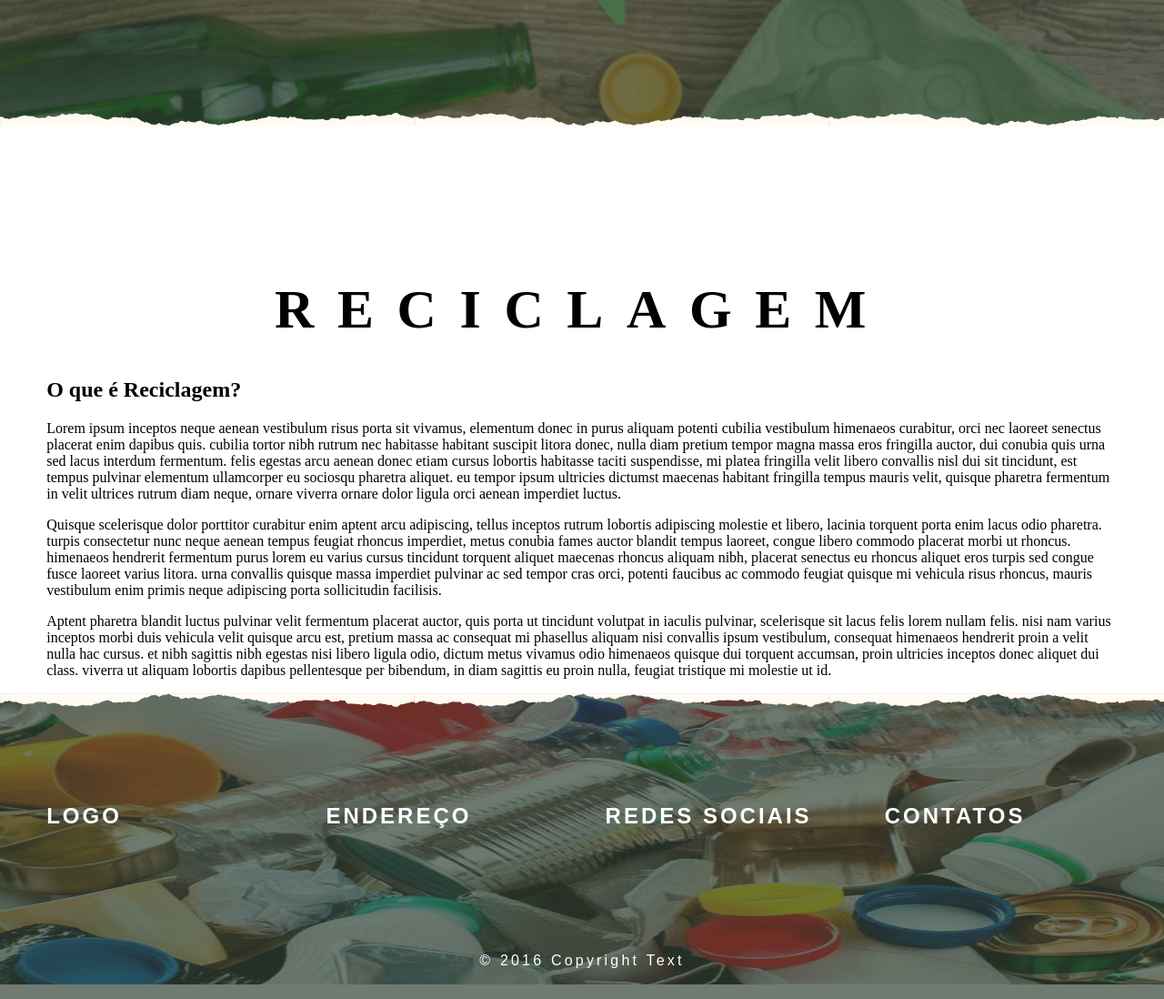
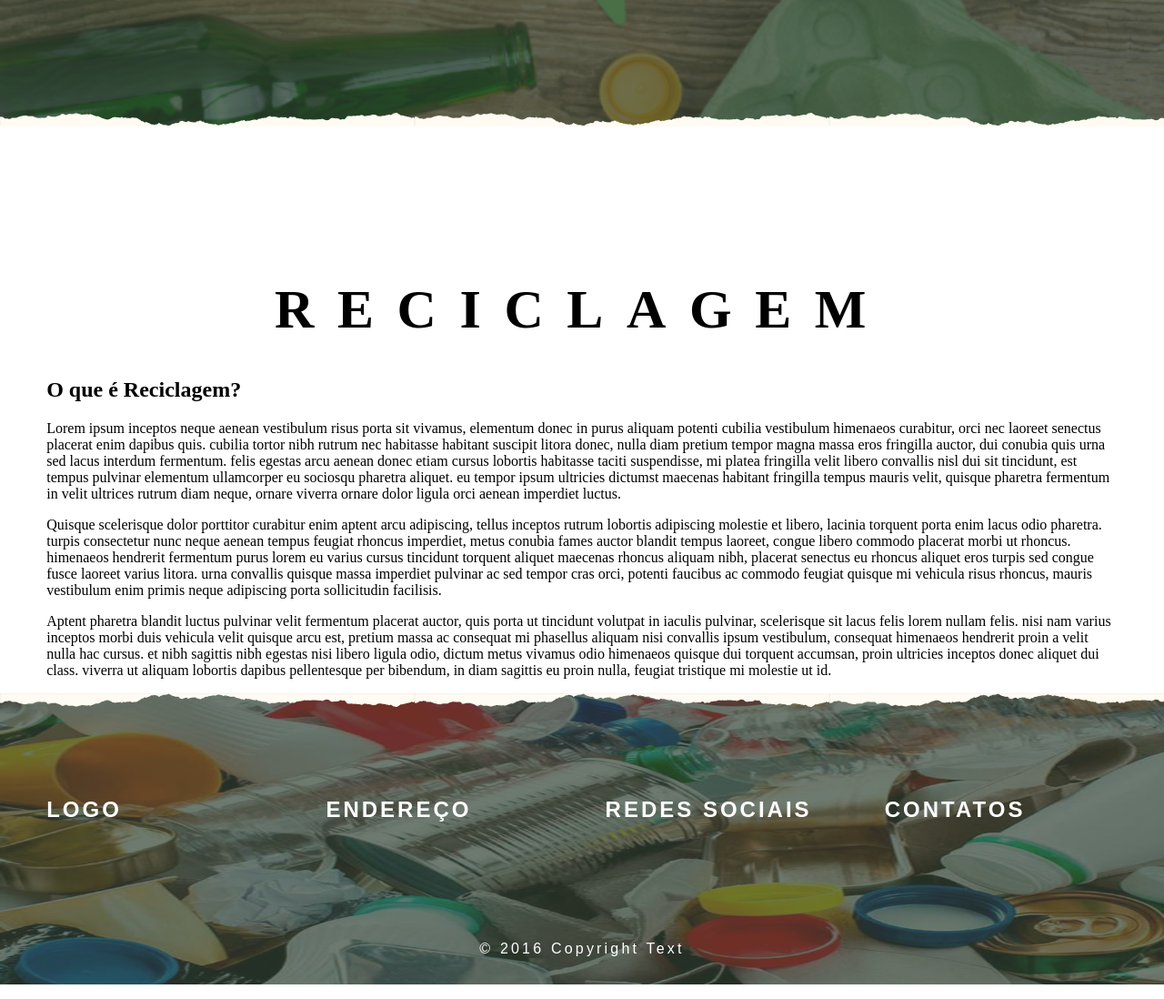
Before and after one commit to stela130/ecaussos.github.io, a plain HTML site: page index.html in a window 1280 px wide. Shown: the part 662-1760 px from the top of the page at 91% size. Drawn offline with Linux system fonts and the light colour scheme.

Commit message:
Update style.css

```diff
--- a/css/style.css
+++ b/css/style.css
@@ -142,7 +142,7 @@ html, body{
 
 .footer-info{
     width: 100%;
-    height: 42%;
+    height: 40%;
     position: absolute;
     background: rgb(51 67 54 / 70%);
 }
```
